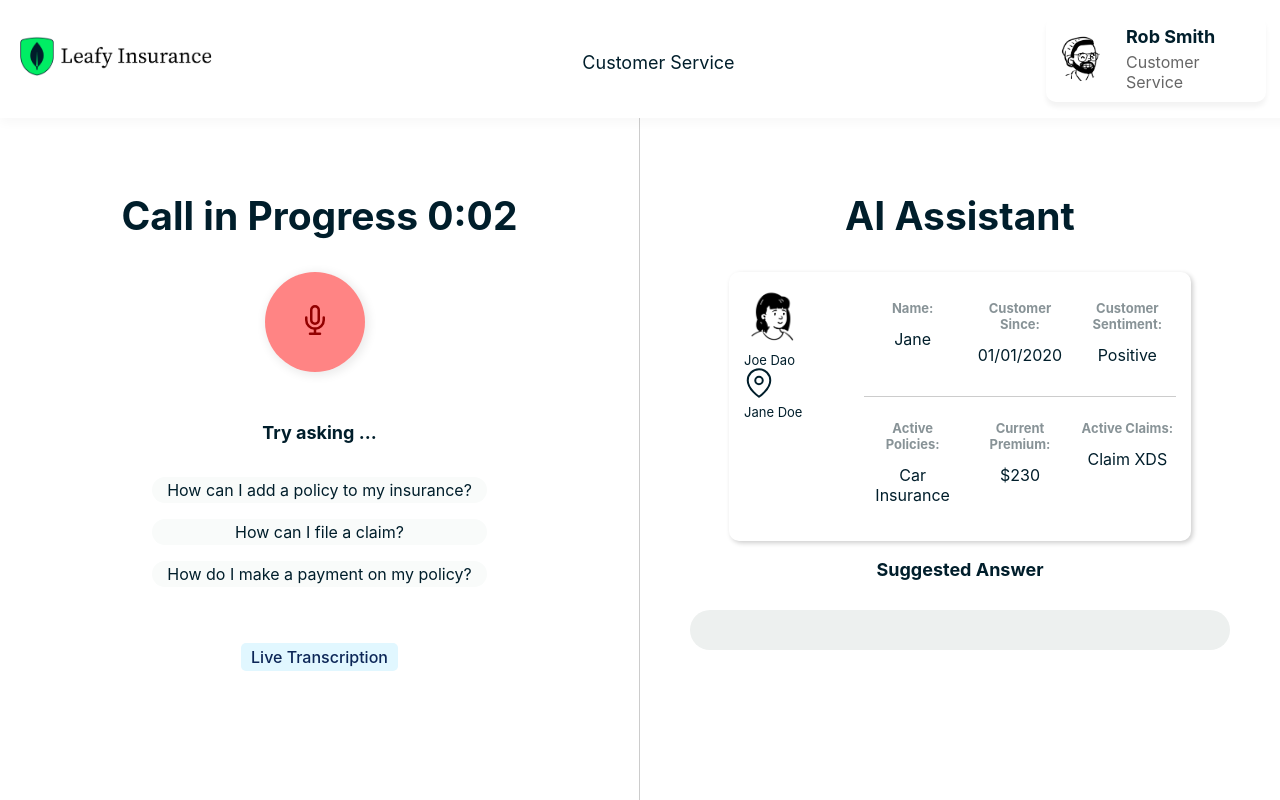
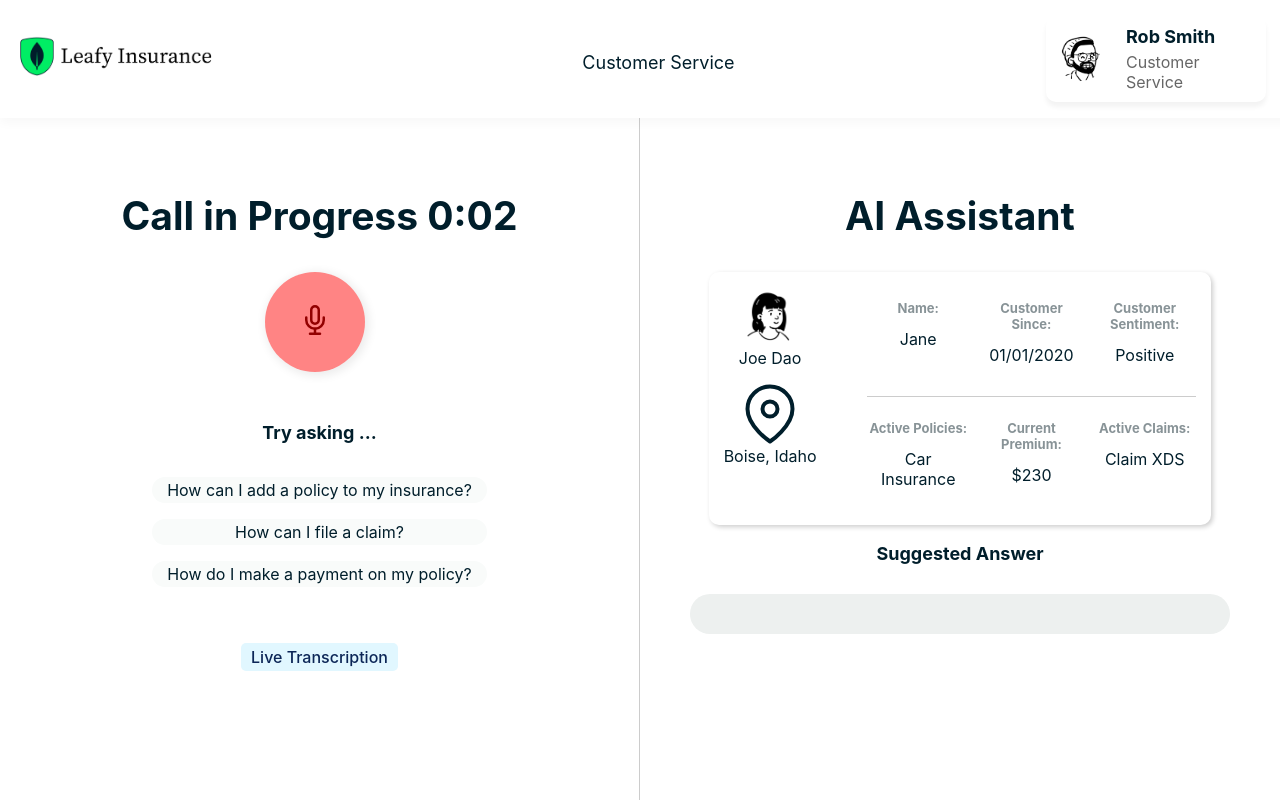
Before and after one commit to mongodb-industry-solutions/Insurance-customer-service, a React (Create React App) app in the folder frontend/: page /CustomerService in a window 1280 px wide. Both pictures are taken after a click on the button "Accept". Built offline with nearby package versions, Linux system fonts and the light colour scheme.

Commit message:
refactored css for images and text

```diff
--- a/frontend/src/_pages/CustomerService/CustomerService.js
+++ b/frontend/src/_pages/CustomerService/CustomerService.js
@@ -260,20 +260,23 @@ const App = () => {
 
             <div className={styles.customerInfo}>
 
+              <div className={styles.customerPhotos}>
+
                 <div className={styles.customerPhoto}>
                   <img
                     src="./jane.png"
                     alt="Customer Photo"
-                  className={styles.customerPhoto}
+                    className={styles.customerPhotoImage}
                   />
-                <p className={styles.photoName}>Joe Dao</p>
+                  <p className={styles.fieldContent}>Joe Dao</p>
 
                   <img
                     src="./fi_map-pin.svg"
                     alt="Customer Photo 2"
-                  className={styles.customerPhoto2}
+                    className={styles.customerPhotoImage}
                   />
-                <p className={styles.photoName}>Jane Doe</p>
+                  <p className={styles.fieldContent}>Boise, Idaho</p>
+                </div>
               </div>
 
               <div className={styles.card}>
--- a/frontend/src/_pages/CustomerService/customerService.module.css
+++ b/frontend/src/_pages/CustomerService/customerService.module.css
@@ -183,20 +183,27 @@ h3 {
     padding: 15px;
     margin-bottom: 10px;
     display: flex;
-    width: 80%;
+    width: max-content;
     /* width: max-content; */
 }
 
-.customerPhoto{
-    width: 60px;
-    margin-right: 60px;
+.customerPhoto {
+    display: flex;
     flex-direction: column;
+    align-items: center; /* Center the images and text */
+    margin-bottom: 10px; /* Space between each photo */
 }
 
-.customerPhoto2{
-    width: 30px;
-    margin-right: 60px;
-    flex-direction: column;
+.customerPhotos {
+    display: flex; /* Stack photos horizontally */
+    flex-direction: column; /* Stack vertically */
+    margin-right: 50px; /* Space between photos and card */
+}
+
+
+.customerPhotoImage {
+    width: 60px; /* Set a fixed width for images */
+    height: auto; /* Maintain aspect ratio */
 }
 
 .photoName {
@@ -226,6 +233,7 @@ h3 {
 }
 
 .card{
+    flex:1;
     display: flex;
     flex-direction: column;
     width: 80%;
```
Lines whose indentation alone changed are shown as unchanged.
